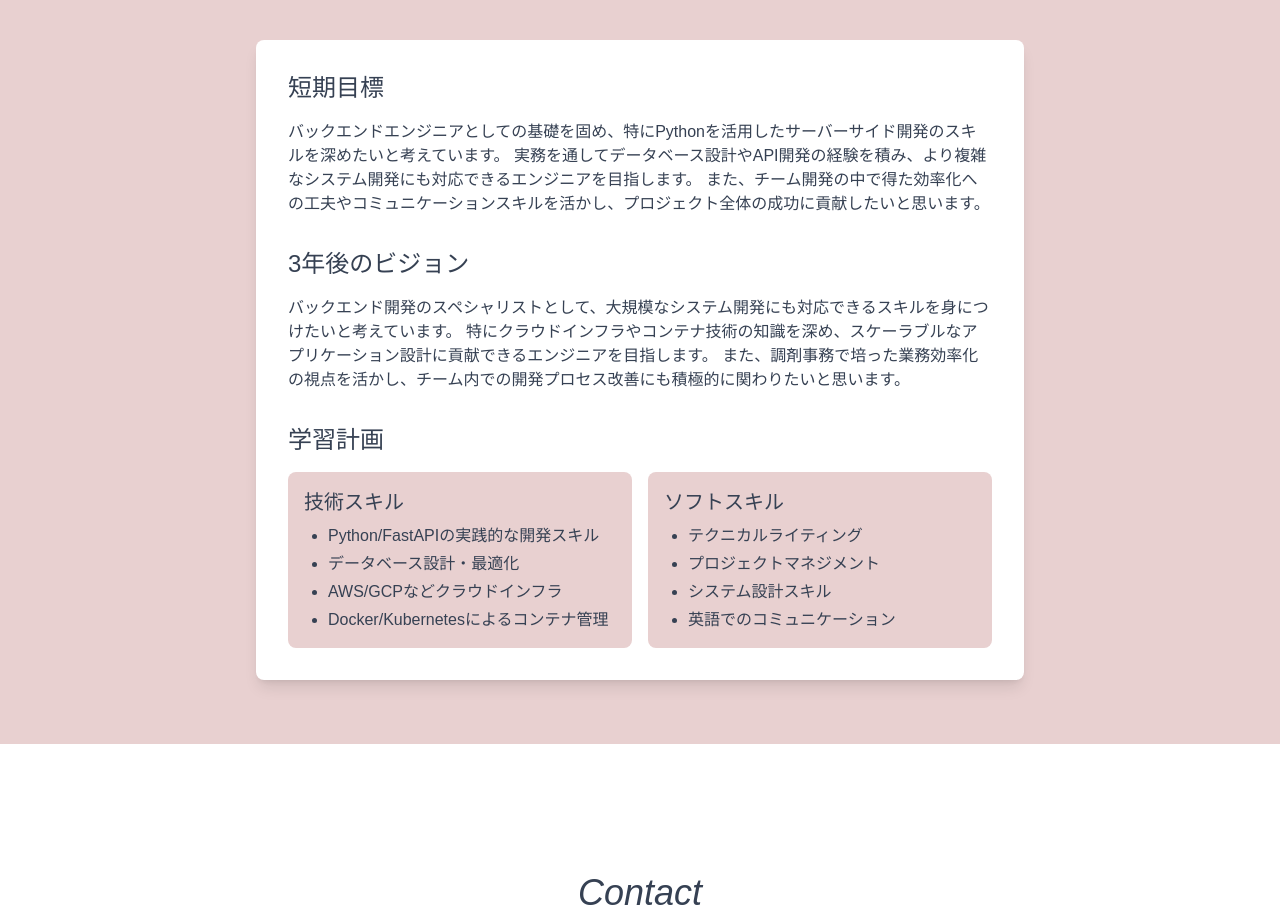
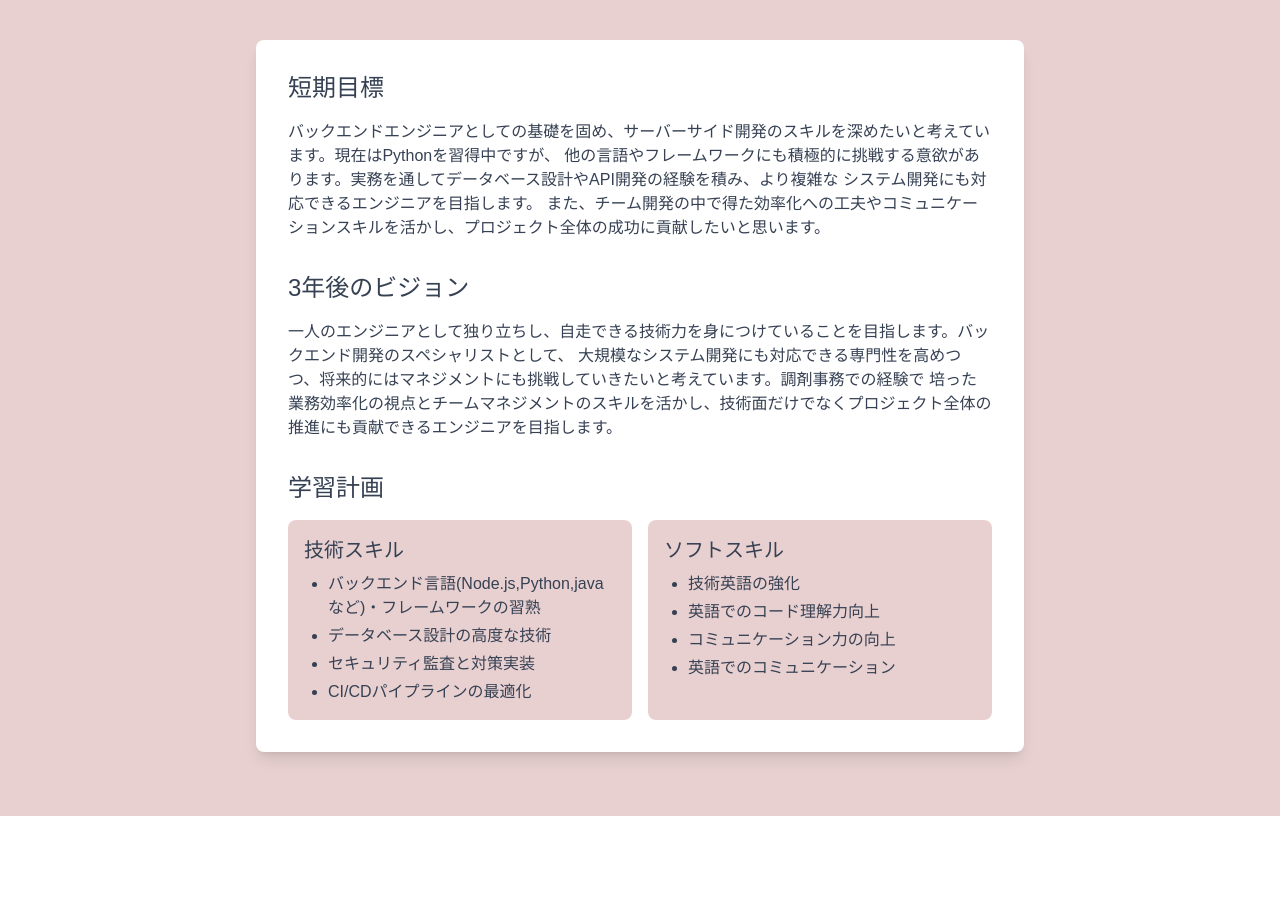
Before and after one commit to ShiroILuca/My-Portfolio, a Next.js app in the folder frontend/: page / in a window 1280 px wide. Shown: the part 5880-6797 px from the top of the page. Built offline with nearby package versions, Linux system fonts and the light colour scheme.

Commit message:
キャリアビジョンの更新

```diff
--- a/frontend/app/components/Vision.tsx
+++ b/frontend/app/components/Vision.tsx
@@ -14,8 +14,9 @@ const Vision: React.FC = () => {
         <div className="mb-8">
           <h3 className="text-2xl font-light text-gray-700 mb-4">短期目標</h3>
           <p className="text-gray-700">
-            バックエンドエンジニアとしての基礎を固め、特にPythonを活用したサーバーサイド開発のスキルを深めたいと考えています。
-            実務を通してデータベース設計やAPI開発の経験を積み、より複雑なシステム開発にも対応できるエンジニアを目指します。
+            バックエンドエンジニアとしての基礎を固め、サーバーサイド開発のスキルを深めたいと考えています。現在はPythonを習得中ですが、
+            他の言語やフレームワークにも積極的に挑戦する意欲があります。実務を通してデータベース設計やAPI開発の経験を積み、より複雑な
+            システム開発にも対応できるエンジニアを目指します。
             また、チーム開発の中で得た効率化への工夫やコミュニケーションスキルを活かし、プロジェクト全体の成功に貢献したいと思います。
           </p>
         </div>
@@ -25,9 +26,9 @@ const Vision: React.FC = () => {
             3年後のビジョン
           </h3>
           <p className="text-gray-700">
-            バックエンド開発のスペシャリストとして、大規模なシステム開発にも対応できるスキルを身につけたいと考えています。
-            特にクラウドインフラやコンテナ技術の知識を深め、スケーラブルなアプリケーション設計に貢献できるエンジニアを目指します。
-            また、調剤事務で培った業務効率化の視点を活かし、チーム内での開発プロセス改善にも積極的に関わりたいと思います。
+            一人のエンジニアとして独り立ちし、自走できる技術力を身につけていることを目指します。バックエンド開発のスペシャリストとして、
+            大規模なシステム開発にも対応できる専門性を高めつつ、将来的にはマネジメントにも挑戦していきたいと考えています。調剤事務での経験で
+            培った業務効率化の視点とチームマネジメントのスキルを活かし、技術面だけでなくプロジェクト全体の推進にも貢献できるエンジニアを目指します。
           </p>
         </div>
 
@@ -39,10 +40,12 @@ const Vision: React.FC = () => {
                 技術スキル
               </h4>
               <ul className="list-disc pl-6 text-gray-700 space-y-1">
-                <li>Python/FastAPIの実践的な開発スキル</li>
-                <li>データベース設計・最適化</li>
-                <li>AWS/GCPなどクラウドインフラ</li>
-                <li>Docker/Kubernetesによるコンテナ管理</li>
+                <li>
+                  バックエンド言語(Node.js,Python,javaなど)・フレームワークの習熟
+                </li>
+                <li>データベース設計の高度な技術</li>
+                <li>セキュリティ監査と対策実装</li>
+                <li>CI/CDパイプラインの最適化</li>
               </ul>
             </div>
 
@@ -51,9 +54,9 @@ const Vision: React.FC = () => {
                 ソフトスキル
               </h4>
               <ul className="list-disc pl-6 text-gray-700 space-y-1">
-                <li>テクニカルライティング</li>
-                <li>プロジェクトマネジメント</li>
-                <li>システム設計スキル</li>
+                <li>技術英語の強化</li>
+                <li>英語でのコード理解力向上</li>
+                <li>コミュニケーション力の向上</li>
                 <li>英語でのコミュニケーション</li>
               </ul>
             </div>
```
